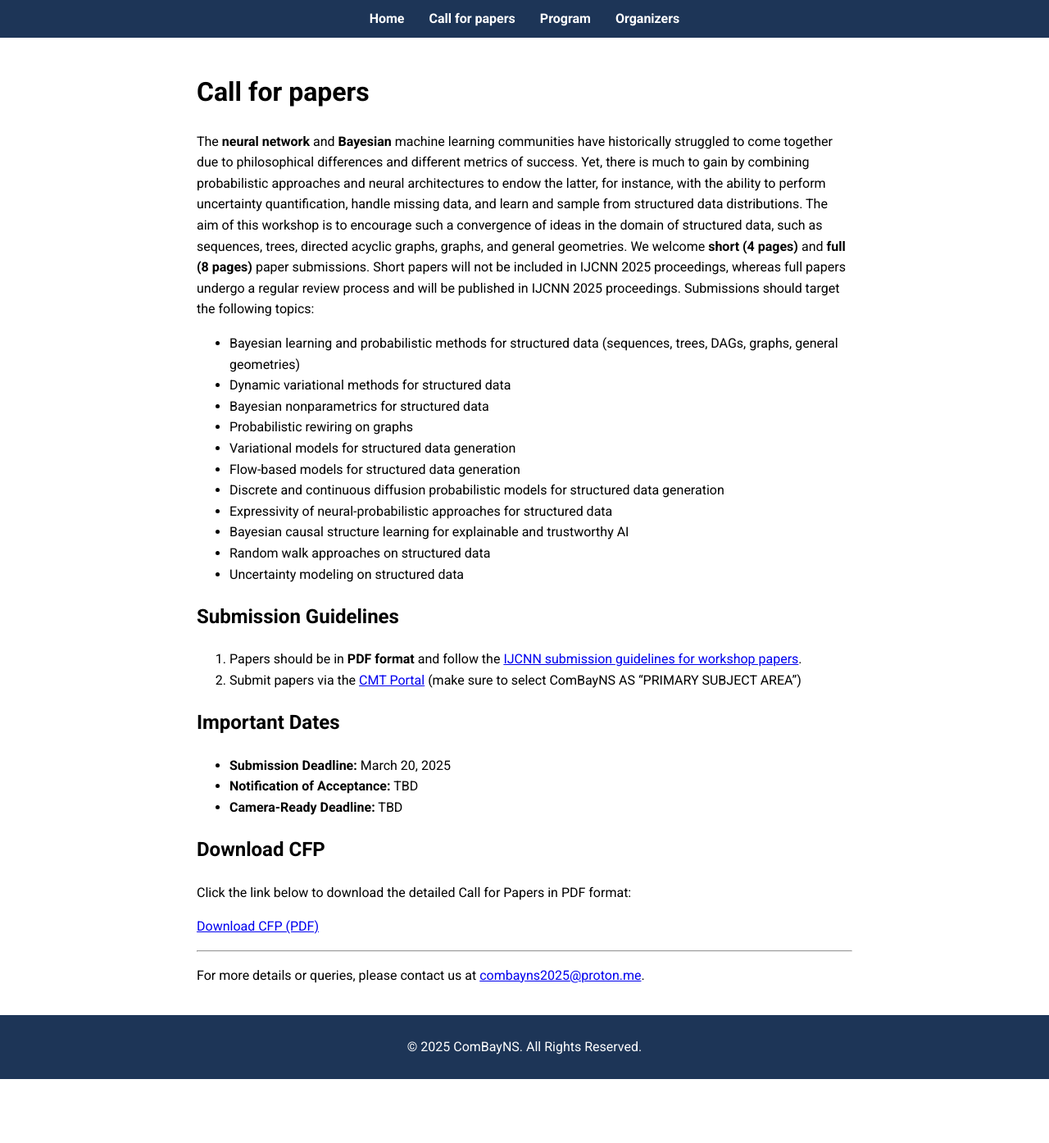
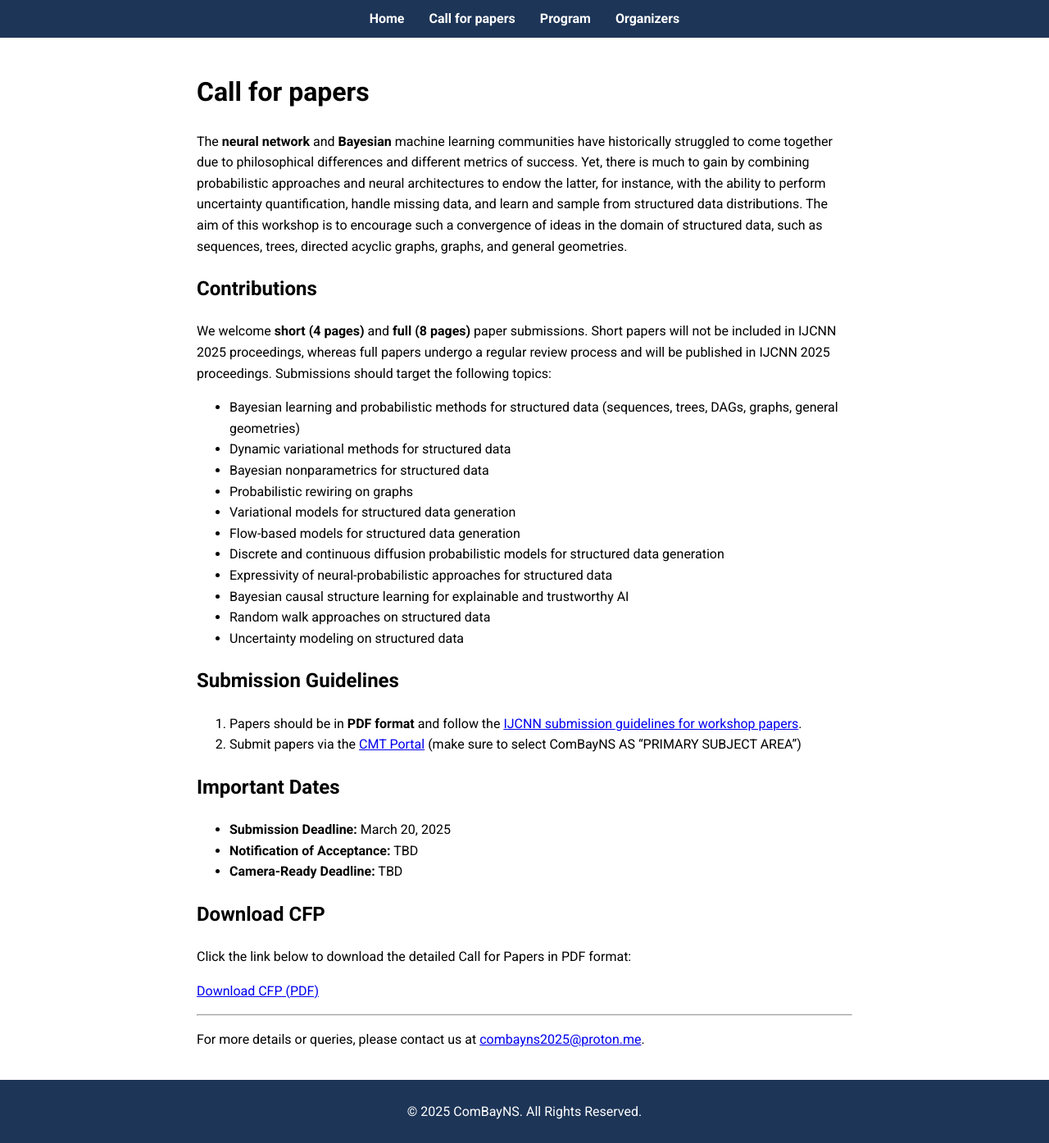
Before and after one commit to combayns2025/combayns2025.github.io, a Jekyll site: the page built from call-for-papers.md, in a window 1280 px wide. Shown: the whole page at 82% size. Built offline with Jekyll 4.4.1, drawn with Linux system fonts in a browser that asks for light colours; before the commit the page ends 1316 px from its top, so only the background shows below that.

Commit message:
Update call-for-papers.md

```diff
--- a/call-for-papers.md
+++ b/call-for-papers.md
@@ -6,7 +6,10 @@ permalink: /call-for-papers/
 
 # Call for papers
 
-The **neural network** and **Bayesian** machine learning communities have historically struggled to come together due to philosophical differences and different metrics of success. Yet, there is much to gain by combining probabilistic approaches and neural architectures to endow the latter, for instance, with the ability to perform uncertainty quantification, handle missing data, and learn and sample from structured data distributions. The aim of this workshop is to encourage such a convergence of ideas in the domain of structured data, such as sequences, trees, directed acyclic graphs, graphs, and general geometries. We welcome **short (4 pages)** and **full (8 pages)** paper submissions. Short papers will not be included in IJCNN 2025 proceedings, whereas full papers undergo a regular review process and will be published in IJCNN 2025 proceedings. Submissions should target the following topics:
+The **neural network** and **Bayesian** machine learning communities have historically struggled to come together due to philosophical differences and different metrics of success. Yet, there is much to gain by combining probabilistic approaches and neural architectures to endow the latter, for instance, with the ability to perform uncertainty quantification, handle missing data, and learn and sample from structured data distributions. The aim of this workshop is to encourage such a convergence of ideas in the domain of structured data, such as sequences, trees, directed acyclic graphs, graphs, and general geometries.
+
+## Contributions
+We welcome **short (4 pages)** and **full (8 pages)** paper submissions. Short papers will not be included in IJCNN 2025 proceedings, whereas full papers undergo a regular review process and will be published in IJCNN 2025 proceedings. Submissions should target the following topics:
 
 - Bayesian learning and probabilistic methods for structured data (sequences, trees, DAGs, graphs, general geometries)
 - Dynamic variational methods for structured data
```
